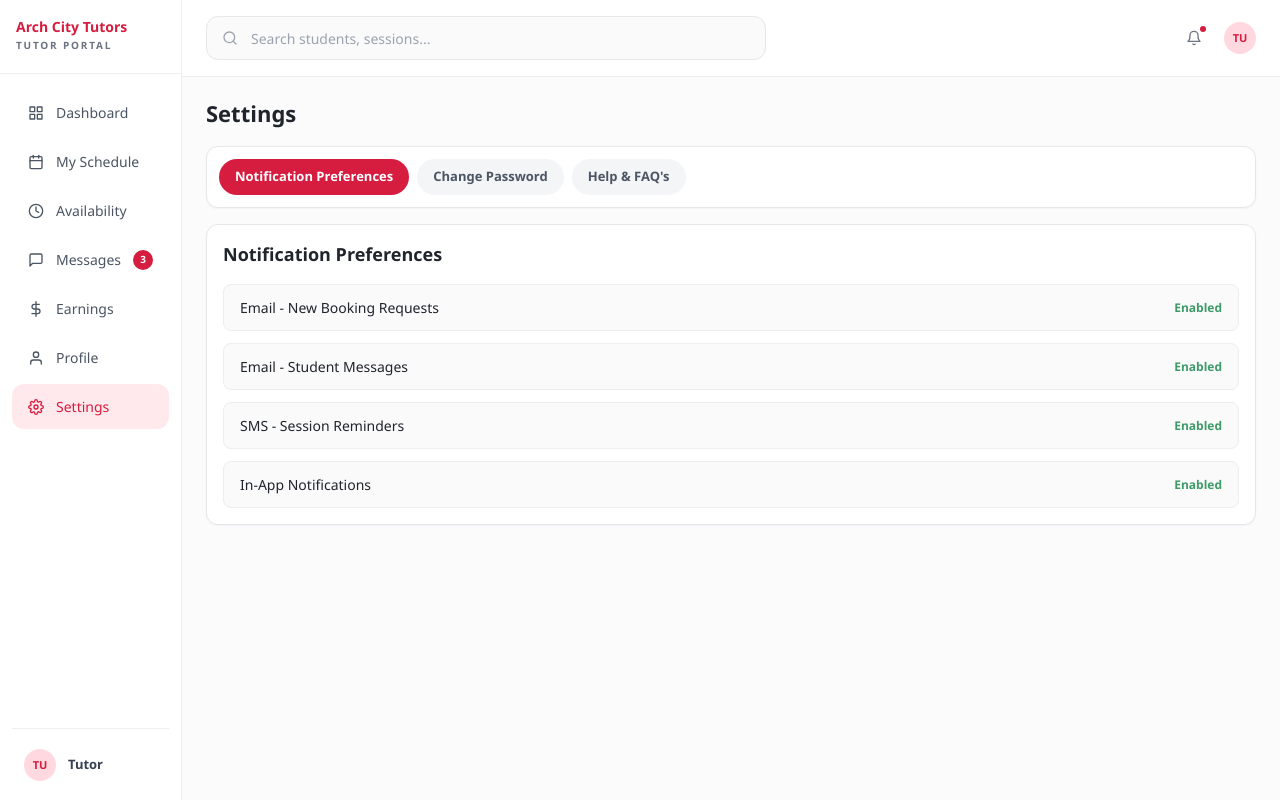
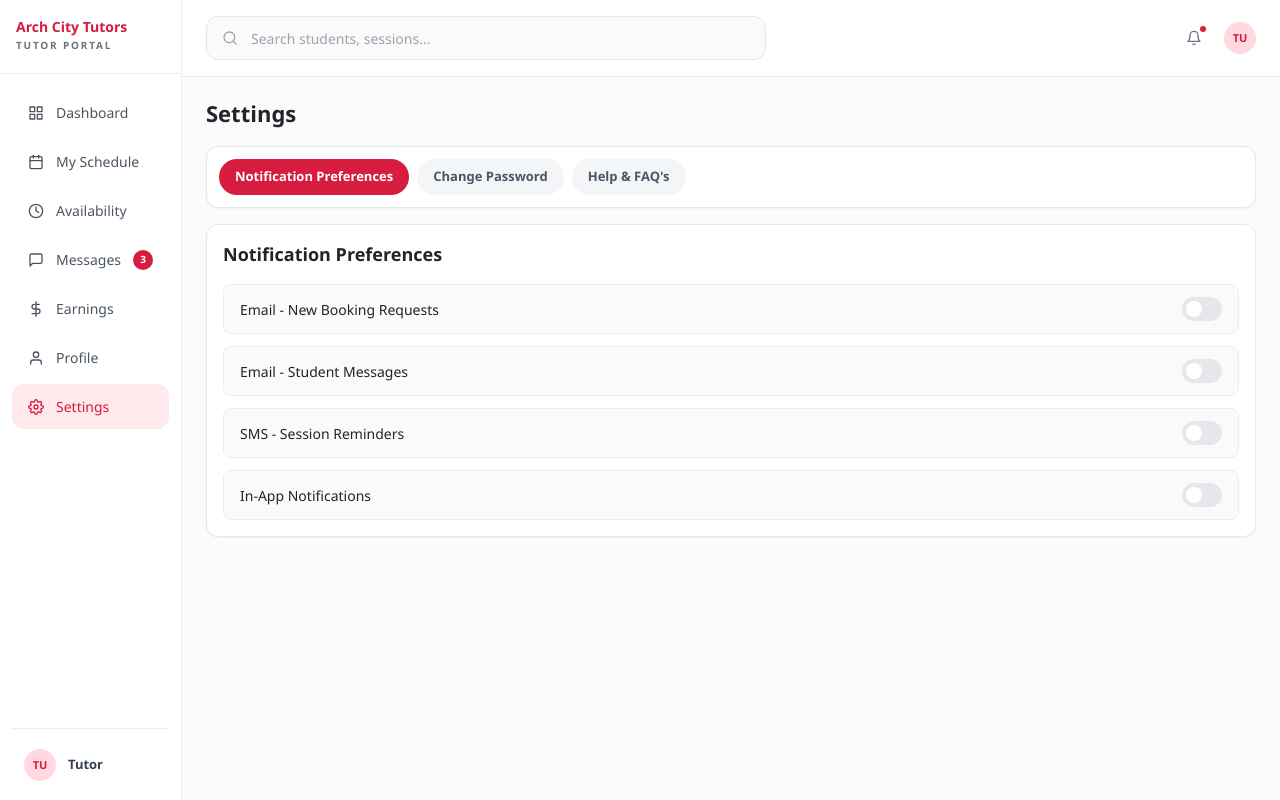
Before and after one commit to mmiskatul/arch-city, a Next.js app: page /tutor-dashboard/settings/notification-preferences in a window 1280 px wide. Built offline with nearby package versions, Linux system fonts and the light colour scheme; no server answers.

Commit message:
add the notification setting and intregrate with the enpoints

```diff
--- a/app/admin-dashboard/loading.tsx
+++ b/app/admin-dashboard/loading.tsx
@@ -1,5 +1,14 @@
-import { RouteLoading } from "@/components/shared/route-loading";
+import { AdminShell } from "@/components/admin/admin-shell";
 
 export default function Loading() {
-  return <RouteLoading message="Loading admin dashboard..." />;
+  return (
+    <AdminShell>
+      <div className="flex min-h-[40vh] items-center justify-center">
+        <div className="flex items-center gap-3 rounded-full border border-[#eceef2] bg-white px-4 py-3 shadow-sm">
+          <span className="h-4 w-4 animate-spin rounded-full border-2 border-[#d61c3f] border-t-transparent" aria-hidden="true" />
+          <span className="text-sm font-medium text-[#4b5563]">Loading section...</span>
+        </div>
+      </div>
+    </AdminShell>
+  );
 }
--- a/app/parent-dashboard/settings/notification-preferences/page.tsx
+++ b/app/parent-dashboard/settings/notification-preferences/page.tsx
@@ -1,21 +1,17 @@
 import { ParentSettingsSubrouteLayout } from "@/components/parent/parent-settings-subroute-layout";
+import { NotificationPreferencesPanel } from "@/components/settings/notification-preferences-panel";
+
+const options = [
+  { key: "email_booking_updates", label: "Email - Booking Updates" },
+  { key: "email_tutor_messages", label: "Email - Tutor Messages" },
+  { key: "sms_session_reminders", label: "SMS - Session Reminders" },
+  { key: "in_app_notifications", label: "In-App Notifications" },
+];
 
 export default function Page() {
   return (
     <ParentSettingsSubrouteLayout title="Notification Preferences">
-      <div className="space-y-3">
-        {[
-          "Email - Booking Updates",
-          "Email - Tutor Messages",
-          "SMS - Session Reminders",
-          "In-App Notifications",
-        ].map((item) => (
-          <div key={item} className="flex items-center justify-between rounded-lg border border-[#eceef2] bg-[#fafafb] px-4 py-3">
-            <p className="text-[14px] font-medium text-[#20242b]">{item}</p>
-            <span className="text-[12px] font-semibold text-[#3d9b68]">Enabled</span>
-          </div>
-        ))}
-      </div>
+      <NotificationPreferencesPanel options={options} />
     </ParentSettingsSubrouteLayout>
   );
 }
--- a/app/student-dashboard/settings/notification-preferences/page.tsx
+++ b/app/student-dashboard/settings/notification-preferences/page.tsx
@@ -1,21 +1,17 @@
+import { NotificationPreferencesPanel } from "@/components/settings/notification-preferences-panel";
 import { StudentSettingsSubrouteLayout } from "@/components/student/student-settings-subroute-layout";
+
+const options = [
+  { key: "email_session_reminders", label: "Email - Session Reminders" },
+  { key: "email_booking_confirmations", label: "Email - Booking Confirmations" },
+  { key: "email_new_messages", label: "Email - New Messages" },
+  { key: "in_app_notifications", label: "In-App Notifications" },
+];
 
 export default function Page() {
   return (
     <StudentSettingsSubrouteLayout title="Notification Preferences">
-      <div className="space-y-3">
-        {[
-          "Email - Session Reminders",
-          "Email - Booking Confirmations",
-          "Email - New Messages",
-          "In-App Notifications",
-        ].map((item) => (
-          <div key={item} className="flex items-center justify-between rounded-lg border border-[#eceef2] bg-[#fafafb] px-4 py-3">
-            <p className="text-[14px] font-medium text-[#20242b]">{item}</p>
-            <span className="text-[12px] font-semibold text-[#3d9b68]">Enabled</span>
-          </div>
-        ))}
-      </div>
+      <NotificationPreferencesPanel options={options} />
     </StudentSettingsSubrouteLayout>
   );
 }
--- a/app/tutor-dashboard/settings/notification-preferences/page.tsx
+++ b/app/tutor-dashboard/settings/notification-preferences/page.tsx
@@ -1,21 +1,17 @@
+import { NotificationPreferencesPanel } from "@/components/settings/notification-preferences-panel";
 import { TutorSettingsSubrouteLayout } from "@/components/tutor/tutor-settings-subroute-layout";
+
+const options = [
+  { key: "email_new_booking_requests", label: "Email - New Booking Requests" },
+  { key: "email_student_messages", label: "Email - Student Messages" },
+  { key: "sms_session_reminders", label: "SMS - Session Reminders" },
+  { key: "in_app_notifications", label: "In-App Notifications" },
+];
 
 export default function Page() {
   return (
     <TutorSettingsSubrouteLayout title="Notification Preferences">
-      <div className="space-y-3">
-        {[
-          "Email - New Booking Requests",
-          "Email - Student Messages",
-          "SMS - Session Reminders",
-          "In-App Notifications",
-        ].map((item) => (
-          <div key={item} className="flex items-center justify-between rounded-lg border border-[#eceef2] bg-[#fafafb] px-4 py-3">
-            <p className="text-[14px] font-medium text-[#20242b]">{item}</p>
-            <span className="text-[12px] font-semibold text-[#3d9b68]">Enabled</span>
-          </div>
-        ))}
-      </div>
+      <NotificationPreferencesPanel options={options} />
     </TutorSettingsSubrouteLayout>
   );
 }
--- /dev/null
+++ b/components/settings/notification-preferences-panel.tsx
@@ -0,0 +1,224 @@
+"use client";
+
+import { useEffect, useMemo, useState } from "react";
+
+type PreferenceOption = {
+  key: string;
+  label: string;
+};
+
+type NotificationPreferencesPanelProps = {
+  options: PreferenceOption[];
+};
+
+type NotificationPreferencesResponse = {
+  role: string;
+  preferences: Record<string, boolean>;
+};
+
+function readCookie(name: string): string | null {
+  if (typeof document === "undefined") return null;
+
+  const encodedName = `${encodeURIComponent(name)}=`;
+  const parts = document.cookie.split(";");
+
+  for (const part of parts) {
+    const cookie = part.trim();
+    if (cookie.startsWith(encodedName)) {
+      return decodeURIComponent(cookie.slice(encodedName.length));
+    }
+  }
+
+  return null;
+}
+
+function normalizeBaseUrl(url: string) {
+  return url.endsWith("/") ? url.slice(0, -1) : url;
+}
+
+function resolveApiBaseUrl() {
+  const url = process.env.NEXT_PUBLIC_API_BASE_URL?.trim();
+  return url ? normalizeBaseUrl(url) : null;
+}
+
+function Toggle({ enabled, onToggle }: { enabled: boolean; onToggle: () => void }) {
+  return (
+    <button
+      type="button"
+      onClick={onToggle}
+      className={`relative inline-flex h-6 w-10 items-center rounded-full transition ${
+        enabled ? "bg-[#d61c3f]" : "bg-[#e5e7eb]"
+      }`}
+      aria-pressed={enabled}
+    >
+      <span
+        className={`inline-block h-4 w-4 rounded-full bg-white transition ${
+          enabled ? "translate-x-5" : "translate-x-1"
+        }`}
+      />
+    </button>
+  );
+}
+
+export function NotificationPreferencesPanel({ options }: NotificationPreferencesPanelProps) {
+  const [initialPreferences, setInitialPreferences] = useState<Record<string, boolean>>({});
+  const [preferences, setPreferences] = useState<Record<string, boolean>>({});
+  const [isLoading, setIsLoading] = useState(true);
+  const [isSaving, setIsSaving] = useState(false);
+  const [error, setError] = useState<string | null>(null);
+  const [success, setSuccess] = useState<string | null>(null);
+
+  const allowedKeys = useMemo(() => new Set(options.map((option) => option.key)), [options]);
+
+  const hasChanges = useMemo(() => {
+    const keys = options.map((option) => option.key);
+    return keys.some((key) => (initialPreferences[key] ?? false) !== (preferences[key] ?? false));
+  }, [initialPreferences, options, preferences]);
+
+  useEffect(() => {
+    const token = readCookie("arch_access_token");
+    const baseUrl = resolveApiBaseUrl();
+
+    if (!token || !baseUrl) {
+      const fallback = Object.fromEntries(options.map((option) => [option.key, false]));
+      setInitialPreferences(fallback);
+      setPreferences(fallback);
+      setIsLoading(false);
+      return;
+    }
+
+    async function loadPreferences() {
+      try {
+        const response = await fetch(`${baseUrl}/settings/notification-preferences`, {
+          method: "GET",
+          headers: {
+            Authorization: `Bearer ${token}`,
+          },
+        });
+
+        if (!response.ok) {
+          throw new Error(`Failed to load preferences (${response.status}).`);
+        }
+
+        const data = (await response.json()) as NotificationPreferencesResponse;
+        const merged: Record<string, boolean> = {};
+
+        for (const option of options) {
+          merged[option.key] = Boolean(data.preferences?.[option.key]);
+        }
+
+        setInitialPreferences(merged);
+        setPreferences(merged);
+      } catch (loadError) {
+        const fallback = Object.fromEntries(options.map((option) => [option.key, false]));
+        setInitialPreferences(fallback);
+        setPreferences(fallback);
+        setError(loadError instanceof Error ? loadError.message : "Failed to load preferences.");
+      } finally {
+        setIsLoading(false);
+      }
+    }
+
+    loadPreferences();
+  }, [options]);
+
+  function handleToggle(key: string) {
+    if (!allowedKeys.has(key)) return;
+
+    setPreferences((current) => ({
+      ...current,
+      [key]: !current[key],
+    }));
+    setError(null);
+    setSuccess(null);
+  }
+
+  async function handleUpdate() {
+    const token = readCookie("arch_access_token");
+    const baseUrl = resolveApiBaseUrl();
+
+    if (!token || !baseUrl) {
+      setError("Missing API configuration or authentication token.");
+      return;
+    }
+
+    setIsSaving(true);
+    setError(null);
+    setSuccess(null);
+
+    try {
+      const payload = {
+        preferences: Object.fromEntries(options.map((option) => [option.key, Boolean(preferences[option.key])])),
+      };
+
+      const response = await fetch(`${baseUrl}/settings/notification-preferences`, {
+        method: "PUT",
+        headers: {
+          "Content-Type": "application/json",
+          Authorization: `Bearer ${token}`,
+        },
+        body: JSON.stringify(payload),
+      });
+
+      if (!response.ok) {
+        let detail: string | undefined;
+        try {
+          const data = (await response.json()) as { detail?: string };
+          detail = data.detail;
+        } catch {
+          // Ignore non-JSON error body.
+        }
+        throw new Error(detail ?? `Failed to update preferences (${response.status}).`);
+      }
+
+      const data = (await response.json()) as NotificationPreferencesResponse;
+      const nextState: Record<string, boolean> = {};
+
+      for (const option of options) {
+        nextState[option.key] = Boolean(data.preferences?.[option.key]);
+      }
+
+      setInitialPreferences(nextState);
+      setPreferences(nextState);
+      setSuccess("Notification preferences updated.");
+    } catch (saveError) {
+      setError(saveError instanceof Error ? saveError.message : "Failed to update preferences.");
+    } finally {
+      setIsSaving(false);
+    }
+  }
+
+  if (isLoading) {
+    return <p className="text-[13px] text-[#6b7280]">Loading preferences...</p>;
+  }
+
+  return (
+    <div className="space-y-3">
+      {options.map((option) => (
+        <div
+          key={option.key}
+          className="flex items-center justify-between rounded-lg border border-[#eceef2] bg-[#fafafb] px-4 py-3"
+        >
+          <p className="text-[14px] font-medium text-[#20242b]">{option.label}</p>
+          <Toggle enabled={Boolean(preferences[option.key])} onToggle={() => handleToggle(option.key)} />
+        </div>
+      ))}
+
+      {error ? <p className="text-[13px] text-[#d61c3f]">{error}</p> : null}
+      {success ? <p className="text-[13px] text-[#1b8a5a]">{success}</p> : null}
+
+      {hasChanges ? (
+        <div className="pt-2">
+          <button
+            type="button"
+            onClick={handleUpdate}
+            disabled={isSaving}
+            className="inline-flex h-10 items-center justify-center rounded-full bg-[#d61c3f] px-5 text-[13px] font-semibold text-white disabled:cursor-not-allowed disabled:opacity-60"
+          >
+            {isSaving ? "Updating..." : "Update"}
+          </button>
+        </div>
+      ) : null}
+    </div>
+  );
+}
```
Also changed, not shown: app/parent-dashboard/loading.tsx (+11 -2 lines), app/student-dashboard/loading.tsx (+11 -2 lines), app/tutor-dashboard/loading.tsx (+11 -2 lines).
